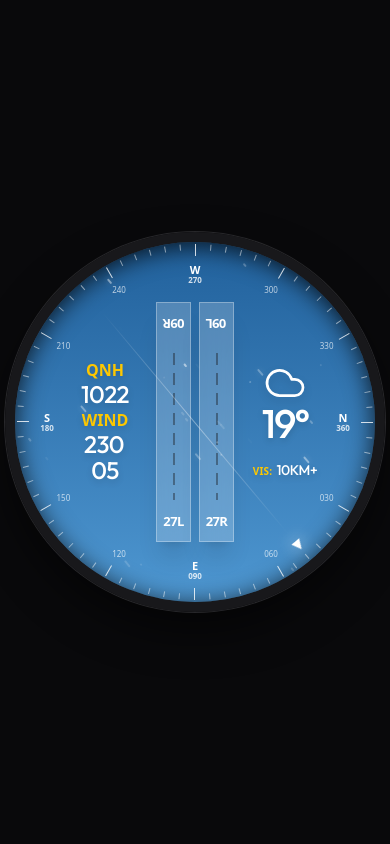
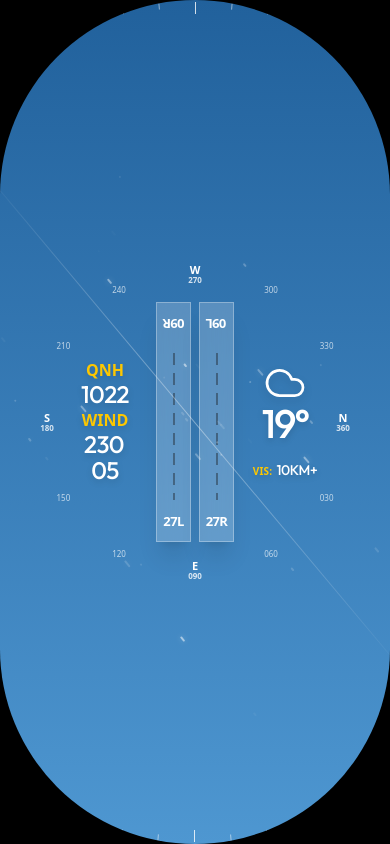
Before and after one commit to Mazdeep/egll_metarwatch, a React (Vite) app: page / in a window 390 px wide. Built offline with nearby package versions, Linux system fonts and the light colour scheme; no server answers.

Commit message:
feat: make watch face responsive to full screen
Update layout to use full viewport dimensions and remove fixed sizing to ensure the watch face scales properly across different screen sizes.

```diff
--- a/src/App.tsx
+++ b/src/App.tsx
@@ -7,7 +7,7 @@ import { WatchFace } from './components/WatchFace';
 
 export default function App() {
   return (
-    <main className="min-h-screen bg-zinc-950 text-white flex items-center justify-center">
+    <main className="w-screen h-screen bg-black text-white flex items-center justify-center m-0 p-0 overflow-hidden">
       <WatchFace />
     </main>
   );
--- a/src/components/WatchFace.tsx
+++ b/src/components/WatchFace.tsx
@@ -79,10 +79,10 @@ export function WatchFace() {
   const br = { x: dx, y: dy };
 
   return (
-    <div className="relative flex items-center justify-center p-4 select-none">
+    <div className="relative flex items-center justify-center select-none m-0 p-0 overflow-hidden w-screen h-screen bg-black">
 
       {/* Watch Hardware Bezel */}
-      <div className="relative w-[380px] h-[380px] rounded-full bg-gradient-to-b from-[#21619c] to-[#4e97d1] border-[10px] border-zinc-900 shadow-[inset_0_4px_24px_rgba(0,0,0,0.8),0_20px_40px_rgba(0,0,0,0.5)] flex items-center justify-center overflow-hidden font-sans ring-1 ring-zinc-800">
+      <div className="relative w-full h-full max-w-[100vw] max-h-[100vh] aspect-square rounded-full bg-gradient-to-b from-[#21619c] to-[#4e97d1] flex items-center justify-center overflow-hidden font-sans">
 
         {/* Outer Tick Marks */}
         {Array.from({ length: 72 }).map((_, i) => {
```
